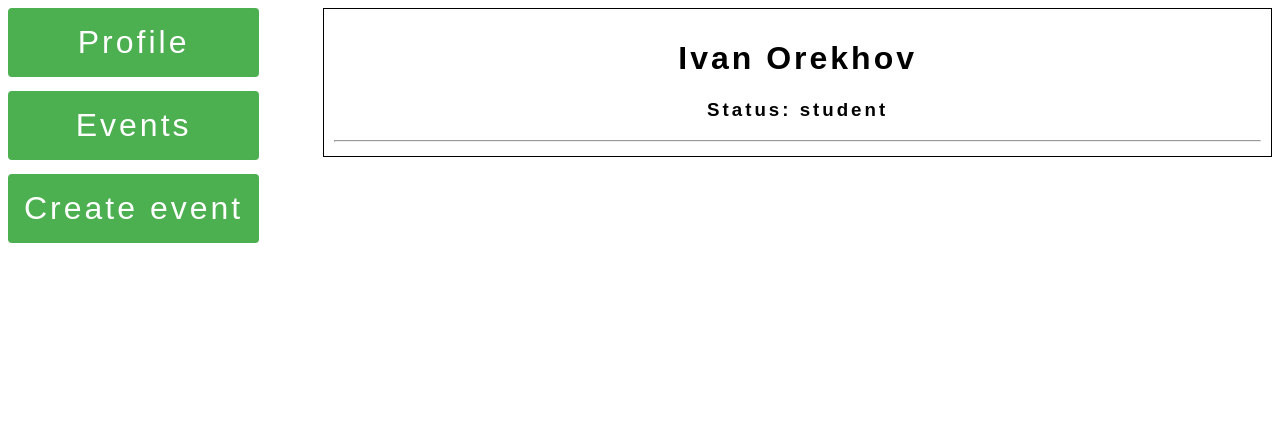
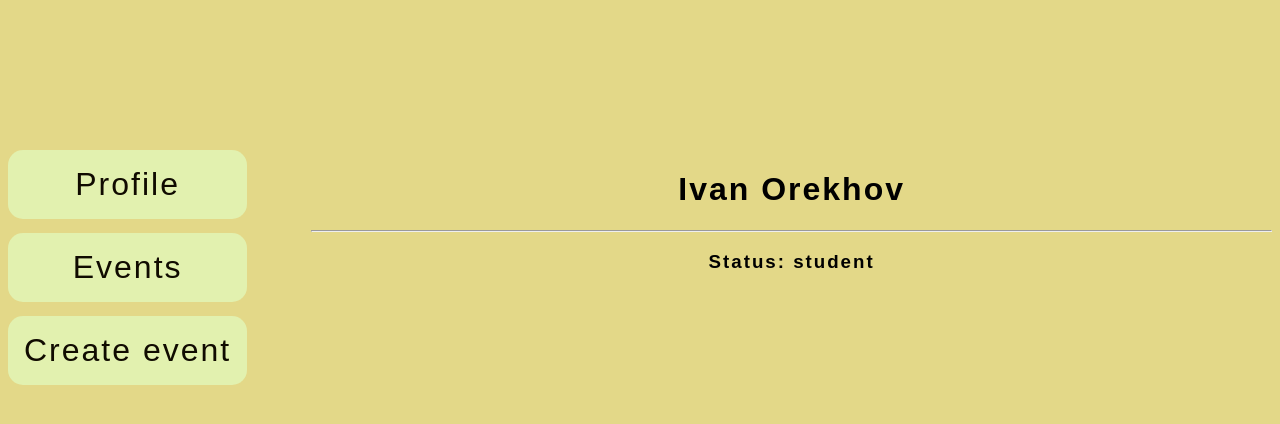
Before and after one commit to InnoSWP/B21-02-CrosslinkTimetable, a Django app: page /WideEvents/profile in a window 1280 px wide. Shown: the top 424 px of the page. Run offline with Django 4.2, Linux system fonts and the light colour scheme.

Commit message:
feat: change white background

```diff
--- a/REST_API/CrosslinkTimetable/WideEvents/templates/WideEvents/profile.html
+++ b/REST_API/CrosslinkTimetable/WideEvents/templates/WideEvents/profile.html
@@ -7,8 +7,9 @@
 <div class="item events">
     <div class="name">
         <h1>Ivan Orekhov</h1>
+        <hr style="margin-bottom: 4px;">
         <h3>Status: student</h3>
-        <hr style="margin-bottom: 4px;">
+
     </div>
 </div>
 
--- a/REST_API/CrosslinkTimetable/static/base.css
+++ b/REST_API/CrosslinkTimetable/static/base.css
@@ -27,8 +27,16 @@
 
 * {
   font-family: 'Source Sans Pro', sans-serif;
-  letter-spacing: 3px;
-  background-color: #ffffff;
+  letter-spacing: 2px;
+
+}
+
+body {
+  margin-top: 150px;
+  background-color: #e3d888;
+/* background-image: linear-gradient(62deg, #8EC5FC 0%, #E0C3FC 100%); */
+
+
 }
 
 .welcome-page-container {
@@ -40,11 +48,6 @@
   min-height: 100vh;
 }
 
-.container {
-  max-width: 1280px;
-  margin-left: auto;
-  margin-right: auto;
-}
 
 .login {
   width: 300px;
@@ -63,9 +66,9 @@
   width: auto;
   padding: 1rem;
   border: none;
-  color: white;
-  background-color: rgba(76,175,80,255);
-  border-radius: 4px;
+  color: #100b00;
+  background-color:#e2f1af;
+  border-radius: 15px;
   box-shadow: inset 0 0 0 0 #f9e506;
   font-size: 2rem;
 }
@@ -94,26 +97,9 @@ a {
   text-align: center;
 }
 
-.accountInfo {
-  display: grid;
-}
 
-.item {
-  padding: 10px;
-  border: 1px solid black;
-}
 
-.main {
-  display: grid;
-  grid-template-columns: 1fr 5fr;
-  grid-column-gap: 10px;
-}
 
-.sidePanel {
-  display: grid;
-  grid-template-rows: 1fr 1fr;
-  grid-row-gap: 10px;
-}
 
 .create-event__container {
   display: flex;
@@ -177,18 +163,19 @@ a {
 	-moz-box-shadow: inset 0px 1px 0px 0px #3985B1;
 	-webkit-box-shadow: inset 0px 1px 0px 0px #3985B1;
 	box-shadow: inset 0px 1px 0px 0px #3985B1;
-	background-color: rgba(76,175,80,255);;
+	background-color: #e2f1af;;
 	border: 1px solid #17445E;
 	display: inline-block;
 	cursor: pointer;
-	color: #FFFFFF;
+	color: #100b00;
 	padding: 8px 18px;
 	text-decoration: none;
   font-size: 1rem;
+  border-radius: 15px;
 	font-family: 'Source Sans Pro', sans-serif;
 }
 .create-event-form ul li input[type="button"]:hover,
 .create-event-form ul li input[type="submit"]:hover {
-	background: linear-gradient(to bottom, #2D77A2 5%, #337DA8 100%);
-	background-color: #28739E;
+	/* background: linear-gradient(to bottom, #2D77A2 5%, #337DA8 100%); */
+	background-color: #57c648;
 }
```
Also changed, not shown: REST_API/CrosslinkTimetable/WideEvents/static/WideEvents/style.css (+10 -9 lines).
